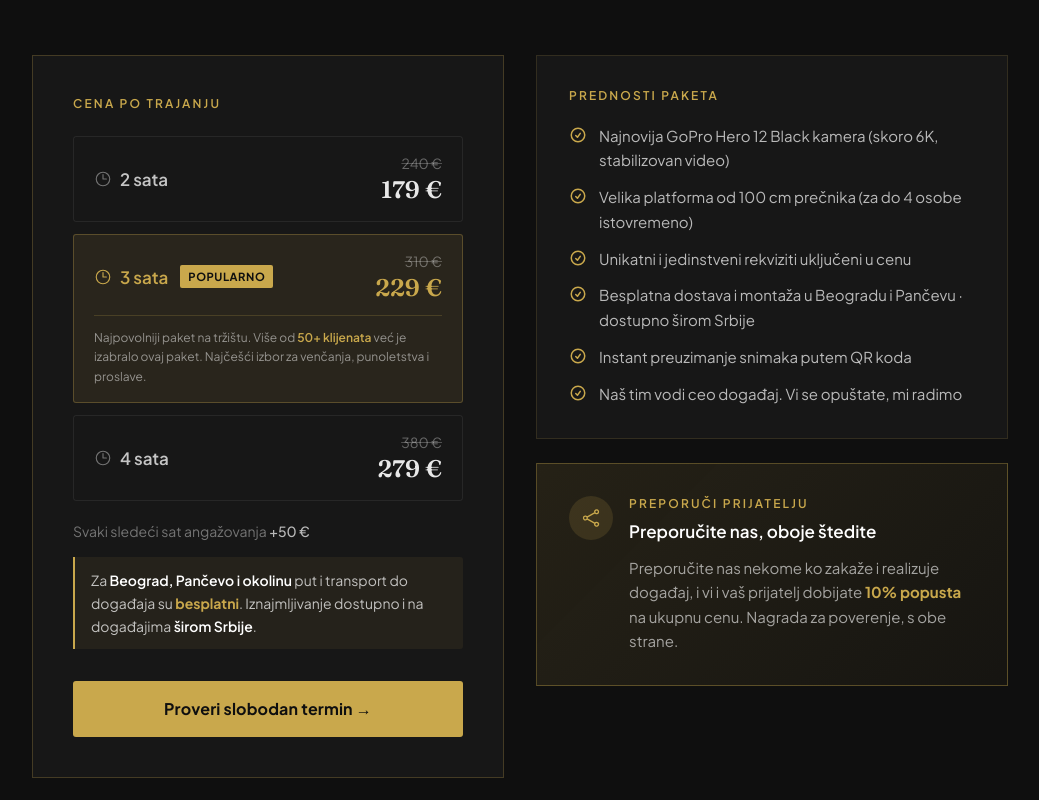
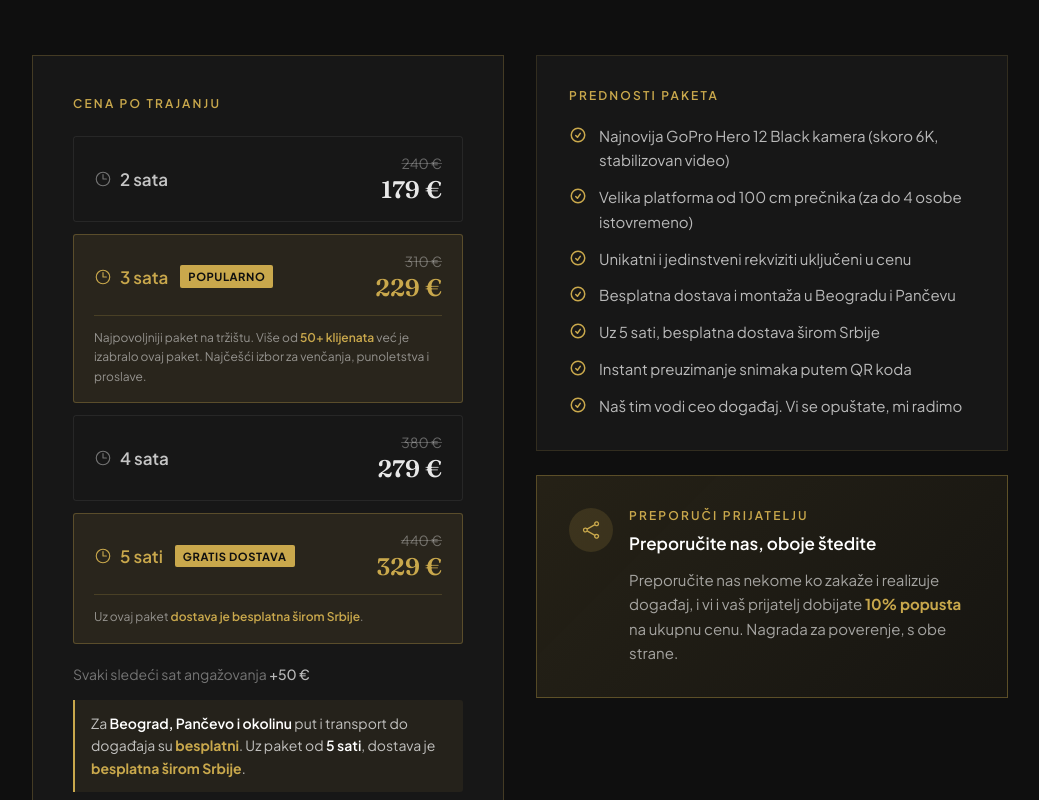
Before and after one commit to Nikola-02/tvoja360prica, a Next.js app: page / in a window 1280 px wide. Shown: the part 8660-9460 px from the top of the page, without its empty margins (120-1159 px from the left). Built offline with nearby package versions, Linux system fonts and the light colour scheme.

Commit message:
added 5h package

```diff
--- a/components/Pricing.jsx
+++ b/components/Pricing.jsx
@@ -15,7 +15,7 @@ function formatDuration(h) {
   return `${h} sati`;
 }
 
-const hours = [2, 3, 4].map((h) => {
+const hours = [2, 3, 4, 5].map((h) => {
   const price = BASE_PRICE + (h - 2) * EXTRA_HOUR;
   return {
     h,
@@ -23,6 +23,7 @@ const hours = [2, 3, 4].map((h) => {
     price,
     oldPrice: oldPriceFrom(price),
     popular: h === 3,
+    freeDeliverySerbia: h === 5,
   };
 });
 
@@ -30,7 +31,8 @@ const included = [
   "Najnovija GoPro Hero 12 Black kamera (skoro 6K, stabilizovan video)",
   "Velika platforma od 100 cm prečnika (za do 4 osobe istovremeno)",
   "Unikatni i jedinstveni rekviziti uključeni u cenu",
-  "Besplatna dostava i montaža u Beogradu i Pančevu · dostupno širom Srbije",
+  "Besplatna dostava i montaža u Beogradu i Pančevu",
+  "Uz 5 sati, besplatna dostava širom Srbije",
   "Instant preuzimanje snimaka putem QR koda",
   "Naš tim vodi ceo događaj. Vi se opuštate, mi radimo",
 ];
@@ -91,13 +93,15 @@ export default function Pricing() {
               </p>
 
               <div className="space-y-3 flex-1">
-                {hours.map(({ h, label, price, oldPrice, popular }) => (
+                {hours.map(({ h, label, price, oldPrice, popular, freeDeliverySerbia }) => {
+                  const highlight = popular || freeDeliverySerbia;
+                  return (
                     <div
                       key={h}
                       className="py-4 px-5"
                       style={{
-                      background: popular ? "rgba(201,168,76,0.10)" : "transparent",
-                      border: popular
+                        background: highlight ? "rgba(201,168,76,0.10)" : "transparent",
+                        border: highlight
                           ? "1px solid rgba(201,168,76,0.3)"
                           : "1px solid rgba(255,255,255,0.07)",
                         borderRadius: "3px",
@@ -106,7 +110,7 @@ export default function Pricing() {
                       <div className="flex items-start sm:items-center justify-between gap-3 w-full">
                         <div
                           className={
-                          popular
+                            highlight
                               ? "flex flex-col items-start gap-1.5 min-w-0 sm:flex-row sm:items-center sm:gap-3"
                               : "flex items-center gap-2 min-w-0"
                           }
@@ -115,12 +119,12 @@ export default function Pricing() {
                             <Icon
                               name="clock"
                               size={18}
-                            color={popular ? "#c9a84c" : "rgba(255,255,255,0.4)"}
+                              color={highlight ? "#c9a84c" : "rgba(255,255,255,0.4)"}
                               strokeWidth={1.5}
                             />
                             <span
                               className="font-semibold text-[1.0625rem] whitespace-nowrap"
-                            style={{ color: popular ? "#c9a84c" : "rgba(255,255,255,0.75)" }}
+                              style={{ color: highlight ? "#c9a84c" : "rgba(255,255,255,0.75)" }}
                             >
                               {label}
                             </span>
@@ -133,6 +137,14 @@ export default function Pricing() {
                               Popularno
                             </span>
                           )}
+                          {freeDeliverySerbia && (
+                            <span
+                              className="text-[0.65rem] sm:text-[0.7rem] font-bold tracking-wider uppercase px-2 py-0.5 whitespace-nowrap shrink-0"
+                              style={{ background: "#c9a84c", color: "#0f0f0f", borderRadius: "2px" }}
+                            >
+                              Gratis dostava
+                            </span>
+                          )}
                         </div>
                         <div className="flex flex-col items-end gap-0.5 shrink-0">
                           <span
@@ -143,7 +155,7 @@ export default function Pricing() {
                           </span>
                           <span
                             className="heading-serif text-2xl leading-none"
-                          style={{ color: popular ? "#c9a84c" : "rgba(255,255,255,0.9)" }}
+                            style={{ color: highlight ? "#c9a84c" : "rgba(255,255,255,0.9)" }}
                           >
                             {price} €
                           </span>
@@ -157,7 +169,7 @@ export default function Pricing() {
                             borderColor: "rgba(201,168,76,0.2)",
                           }}
                         >
-                        Najpovolniji paket na tržištu. Više od{" "}
+                          Najpovoljniji paket na tržištu. Više od{" "}
                           <span className="font-semibold" style={{ color: "#c9a84c" }}>
                             50+ klijenata
                           </span>{" "}
@@ -165,8 +177,24 @@ export default function Pricing() {
                           punoletstva i proslave.
                         </p>
                       )}
+                      {freeDeliverySerbia && (
+                        <p
+                          className="mt-3 pt-3 text-xs leading-relaxed border-t"
+                          style={{
+                            color: "rgba(255,255,255,0.5)",
+                            borderColor: "rgba(201,168,76,0.2)",
+                          }}
+                        >
+                          Uz ovaj paket{" "}
+                          <span className="font-semibold" style={{ color: "#c9a84c" }}>
+                            dostava je besplatna širom Srbije
+                          </span>
+                          .
+                        </p>
+                      )}
                     </div>
-                ))}
+                  );
+                })}
               </div>
 
               <p className="mt-5 text-sm" style={{ color: "rgba(255,255,255,0.4)" }}>
@@ -189,8 +217,12 @@ export default function Pricing() {
                 <span className="font-bold" style={{ color: "#c9a84c" }}>
                   besplatni
                 </span>
-                . Iznajmljivanje dostupno i na događajima{" "}
-                <span className="font-semibold text-white">širom Srbije</span>.
+                . Uz paket od{" "}
+                <span className="font-semibold text-white">5 sati</span>, dostava je{" "}
+                <span className="font-bold" style={{ color: "#c9a84c" }}>
+                  besplatna širom Srbije
+                </span>
+                .
               </p>
 
               <a
--- a/lib/seo.js
+++ b/lib/seo.js
@@ -6,7 +6,7 @@ export const HOME_TITLE =
   "360 Video Booth Beograd | 360 Photo Booth Srbija";
 
 export const HOME_DESCRIPTION =
-  "360 video booth i 360 photo booth za svadbe, rođendane i evente. Iznajmljivanje u Beogradu i širom Srbije od 179€ / 2h, svaki naredni sat +50€.";
+  "360 video booth i 360 photo booth za svadbe, rođendane i evente. Od 179€ / 2h, svaki naredni sat +50€. Uz 5 sati, besplatna dostava širom Srbije.";
 
 export const OG_IMAGE = `${SITE_URL}/setup/booth-setup-3.jpg`;
 
--- a/src/app/360-video-booth-srbija/page.js
+++ b/src/app/360-video-booth-srbija/page.js
@@ -12,7 +12,7 @@ import { SITE_URL } from "../../../lib/site";
 const path = "/360-video-booth-srbija";
 const title = "360 Video Booth Srbija | 360 Photo Booth";
 const description =
-  "360 video booth i 360 photo booth širom Srbije za svadbe, punoletstva i korporativne evente. Od 179€ / 2h, svaki naredni sat +50€. GoPro Hero 12, instant QR.";
+  "360 video booth i 360 photo booth širom Srbije za svadbe, punoletstva i korporativne evente. Od 179€ / 2h. Uz 5 sati, besplatna dostava širom Srbije.";
 
 export const metadata = buildPageMetadata({
   title,
```
Also changed, not shown: lib/content/beograd.js, lib/content/srbija.js, lib/faq.js, lib/structuredData.js. Lines whose indentation alone changed are shown as unchanged.
